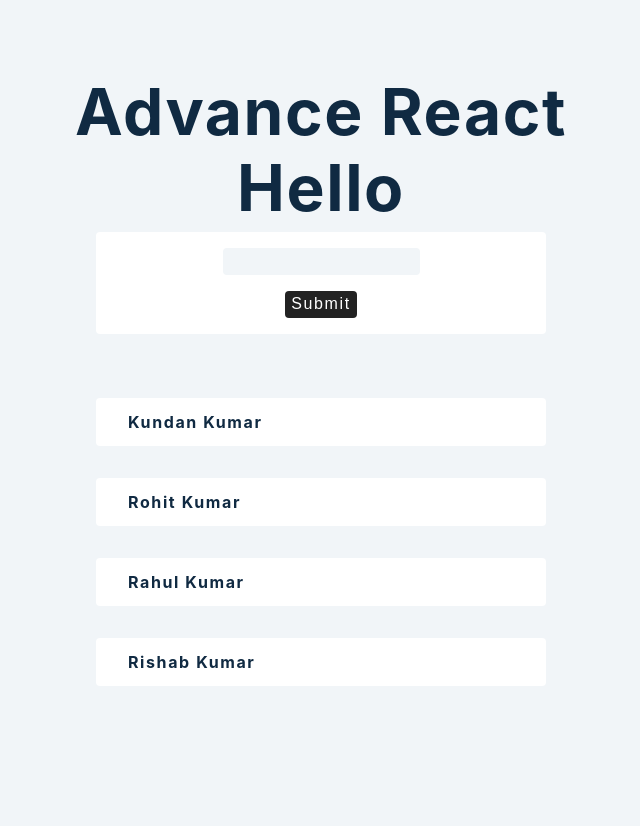
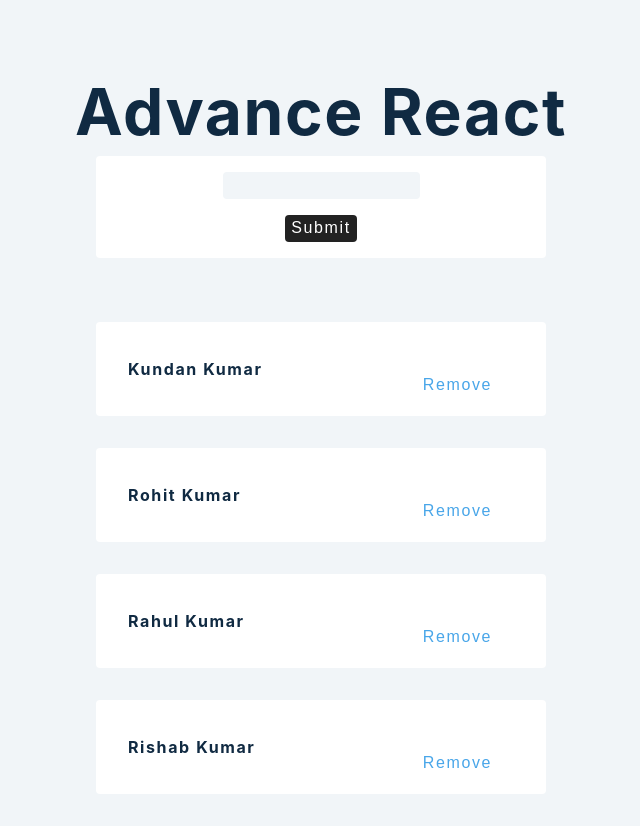
Before and after one commit to kundankr94700/Advanced_React, a React (Create React App) app: page / in a window 1280 px wide. Shown: the whole page, without its empty margins (319-959 px from the left). Before the commit the page ends 800 px from the top, so only its background shows below. Built offline with nearby package versions, Linux system fonts and the light colour scheme.

Commit message:
working with reducers

```diff
--- a/src/Tutorial/LearnJSON.js
+++ b/src/Tutorial/LearnJSON.js
@@ -22,7 +22,7 @@ function LearnJSON() {
 axios.get('http://localhost:4000/user').then(users=>{
     //console.log(users);
    setList(users['data'])
-    console.log(users['data']);
+    //console.log(users['data']);
 })   //getting data from json server
     }
     return (
--- /dev/null
+++ b/src/Tutorial/Reducer/Reducer.js
@@ -0,0 +1,34 @@
+export const reducer=(state,action)=>{
+    if(action.type==='ADD_ITEM'){
+        const newPeople=[...state.newPeople,action.payload]
+        return {
+            ...state,
+            people:newPeople,
+            isModalopen:true,
+            modalContent:'item Added',
+        }}
+        if(action.type==='NO_VALUE')
+        {
+            return{
+                ...state,
+                isModalopen:true,
+                modalContent:'Please enter value',
+            }
+        }
+        if(action.type==="CLOSE_MODAL"){
+            return{
+                ...state,
+                isModalopen:false,}
+
+        }
+        if(action.type==="REMOVE_ITEM")
+        {
+           const newPerson=state.people.filter((x)=>x.id !==action.payload)
+           return{
+               ...state, people:newPerson
+           }
+
+        }
+        throw new Error("No matching Action type")
+
+}
--- a/src/Tutorial/Reducer/index.js
+++ b/src/Tutorial/Reducer/index.js
@@ -1,21 +1,39 @@
-import React,{useState} from 'react'
+import React,{useState,useReducer} from 'react'
 import Modal from './modal'
 import {data} from "../Data"
+import {reducer} from './Reducer'
+const defaultState={
+    people:data,
+    isModalOpen:false,
+    modelContent:'Hello World'
 
+}
 function Index() {
     const [name,setName]=useState('')
-    const [people,setPeople]=useState(data)
-    const [showModal,setModal]=useState(true)
+    // const [people,setPeople]=useState(data)  //used without reducer
+    // const [showModal,setModal]=useState(true)
+  const [state,dispatch]=useReducer(reducer,defaultState) //here we defined reducer
+
     const handleSubmit=(e)=>
     {
         e.preventDefault();
-        if(showModal){
-            setPeople([...people,{id:new Date().getTime().toString(),name}]) //we have created a program where we are takinh value from user and displaying the same
+        if(name){
+           //setPeople([...people,{id:new Date().getTime().toString(),name}]) //we have created a program where we are takinh value from user and displaying the same
+        const newItem={id:new Date().getTime().toString(),name};
+        dispatch({type:"ADD_ITEM",payload:newItem});
+        setName("");
         }
+        else{
+                //dispatch({type: 'NO_VALUE'});
+                dispatch({type:'NO_VALUE'})
+        }
+    }
+    const closeModal=()=>{
+        dispatch({type:'CLOSE_MODAL'})
     }
     return (
         <>
-        {showModal && <Modal/>}
+        {state.isModalOpen && (<Modal closeModal={closeModal} modalContent={state.modelContent}/>)}
         <form onSubmit={handleSubmit} className='form'>
             <div>
                 <input type='text' value={name} onChange={(e)=>{setName(e.target.value)}}></input>
@@ -23,9 +41,13 @@ function Index() {
             <button type='submit' className='btn'>Submit</button>
         </form>
         {
-            people.map(x=>{
+            state.people.map(x=>{
                 return <>
-                <div className="item" key={x.id}><h4>{x.name}</h4></div>
+                <div className="item" key={x.id}><h4>{x.name}
+                </h4>
+                <button type='button' className='btn' onClick={()=>{
+                    dispatch({type:"REMOVE_ITEM",payload:x.id})
+                }}>Remove</button></div>
                 </>
             })
         }
--- a/src/Tutorial/Reducer/modal.js
+++ b/src/Tutorial/Reducer/modal.js
@@ -1,9 +1,9 @@
 import React from 'react'
 
-function Modal() {
+function Modal({modalContent}) {
     return (
         <div>
-           <h1>Hello</h1>
+           <h1>{modalContent}</h1>
         </div>
     )
 }
```
